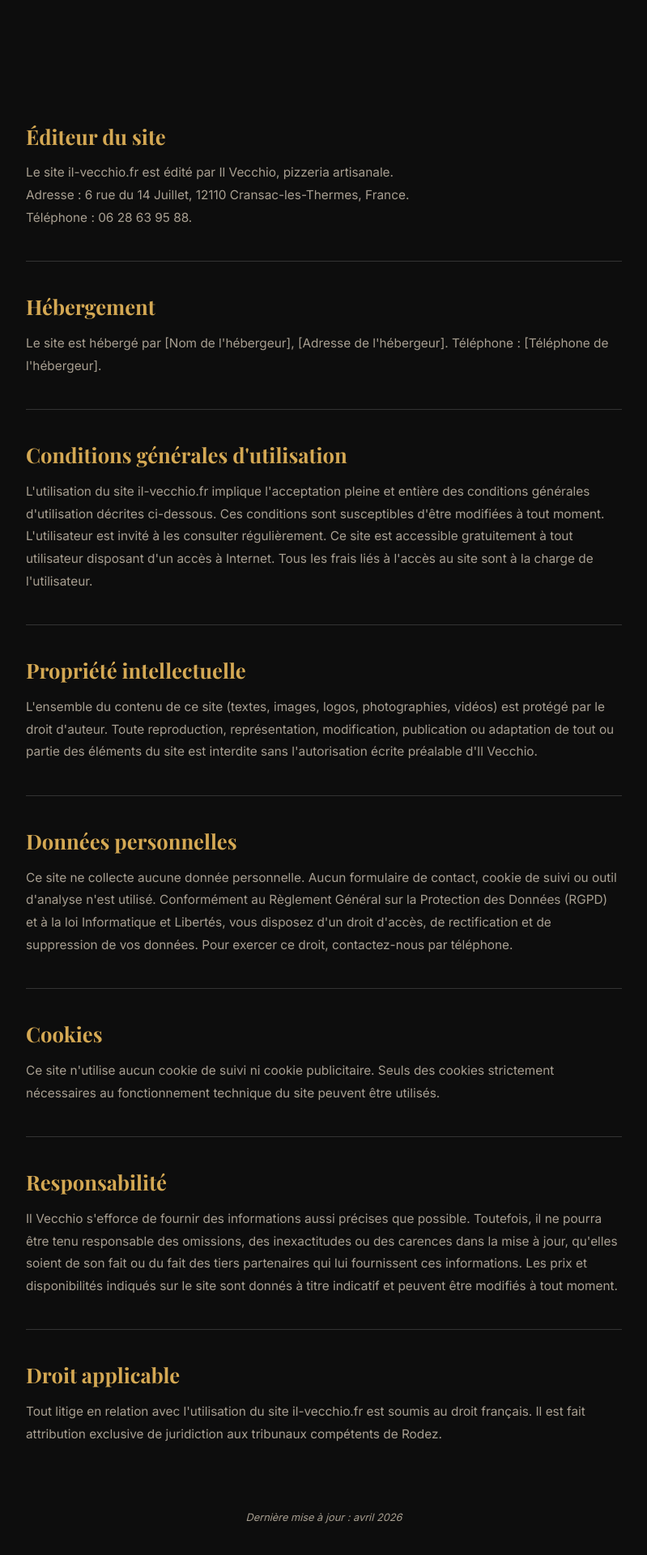
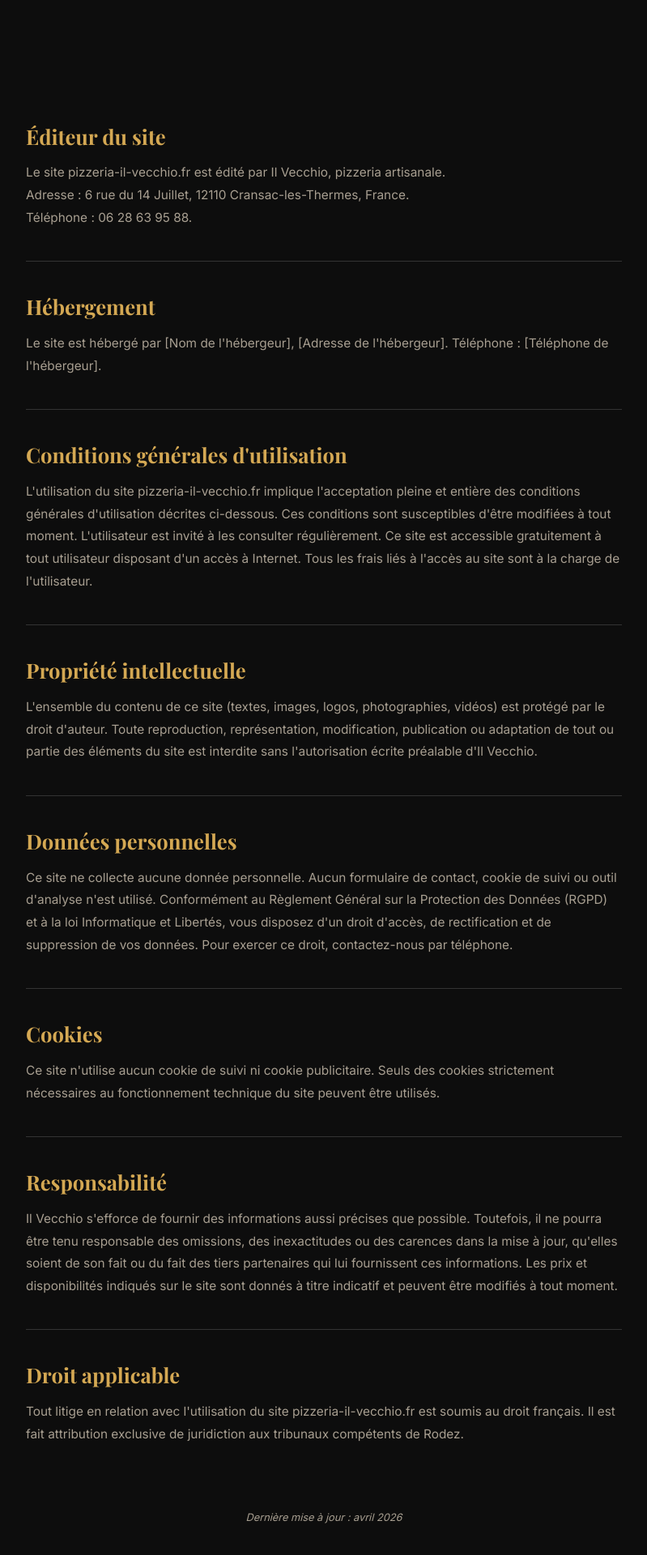
Before and after one commit to Alexandre-Meurot/il-vecchio, an Angular app: page /mentions-legales in a window 1280 px wide. Shown: the part 306-2226 px from the top of the page at 81% size, without its empty margins (240-1039 px from the left). Built offline with nearby package versions, Linux system fonts and the light colour scheme; a web font is replaced by a local one.

Commit message:
update domain

```diff
--- a/src/app/core/config/site.config.ts
+++ b/src/app/core/config/site.config.ts
@@ -33,7 +33,7 @@
   ],
 
   /** URL canonique du site (à adapter au déploiement) */
-  url: 'https://il-vecchio.fr',
+  url: 'https://pizzeria-il-vecchio.fr',
 
   /** Langue du site */
   lang: 'fr',
--- a/src/app/core/content/texts.ts
+++ b/src/app/core/content/texts.ts
@@ -128,7 +128,7 @@
 
     editorTitle: 'Éditeur du site',
     editorText:
-      'Le site il-vecchio.fr est édité par Il Vecchio, pizzeria artisanale.\n' +
+      'Le site pizzeria-il-vecchio.fr est édité par Il Vecchio, pizzeria artisanale.\n' +
       'Adresse : 6 rue du 14 Juillet, 12110 Cransac-les-Thermes, France.\n' +
       'Téléphone : 06 28 63 95 88.',
 
@@ -169,7 +169,7 @@
 
     cguTitle: 'Conditions générales d\'utilisation',
     cguText:
-      'L\'utilisation du site il-vecchio.fr implique l\'acceptation pleine et entière ' +
+      'L\'utilisation du site pizzeria-il-vecchio.fr implique l\'acceptation pleine et entière ' +
       'des conditions générales d\'utilisation décrites ci-dessous. Ces conditions sont ' +
       'susceptibles d\'être modifiées à tout moment. L\'utilisateur est invité à les consulter ' +
       'régulièrement. Ce site est accessible gratuitement à tout utilisateur disposant d\'un ' +
@@ -177,7 +177,7 @@
 
     applicableLawTitle: 'Droit applicable',
     applicableLawText:
-      'Tout litige en relation avec l\'utilisation du site il-vecchio.fr est soumis au droit français. ' +
+      'Tout litige en relation avec l\'utilisation du site pizzeria-il-vecchio.fr est soumis au droit français. ' +
       'Il est fait attribution exclusive de juridiction aux tribunaux compétents de Rodez.',
 
     lastUpdate: 'Dernière mise à jour : avril 2026',
--- a/src/index.html
+++ b/src/index.html
@@ -26,8 +26,8 @@
       property="og:description"
       content="Pizzeria artisanale à Cransac-les-Thermes. Pizzas cuites au feu de bois, produits bio et locaux."
     />
-    <meta property="og:url" content="https://il-vecchio.fr" />
-    <meta property="og:image" content="https://il-vecchio.fr/assets/images/og-cover.jpg" />
+    <meta property="og:url" content="https://pizzeria-il-vecchio.fr" />
+    <meta property="og:image" content="https://pizzeria-il-vecchio.fr/assets/images/og-cover.jpg" />
     <meta property="og:image:width" content="1200" />
     <meta property="og:image:height" content="630" />
 
@@ -38,10 +38,10 @@
       name="twitter:description"
       content="Pizzeria artisanale à Cransac-les-Thermes. Pizzas cuites au feu de bois, produits bio et locaux."
     />
-    <meta name="twitter:image" content="https://il-vecchio.fr/assets/images/og-cover.jpg" />
+    <meta name="twitter:image" content="https://pizzeria-il-vecchio.fr/assets/images/og-cover.jpg" />
 
     <!-- Canonical -->
-    <link rel="canonical" href="https://il-vecchio.fr" />
+    <link rel="canonical" href="https://pizzeria-il-vecchio.fr" />
 
     <!-- Favicon -->
     <link
@@ -64,7 +64,7 @@
         "@type": "Restaurant",
         "name": "Il Vecchio",
         "description": "Pizzeria artisanale à Cransac-les-Thermes. Pizzas cuites au feu de bois avec farine locale et produits bio.",
-        "url": "https://il-vecchio.fr",
+        "url": "https://pizzeria-il-vecchio.fr",
         "telephone": "+33628639588",
         "servesCuisine": "Pizza",
         "priceRange": "€",
```
Also changed, not shown: public/robots.txt, 1 other file (tests, documents, lock files or other folders).
